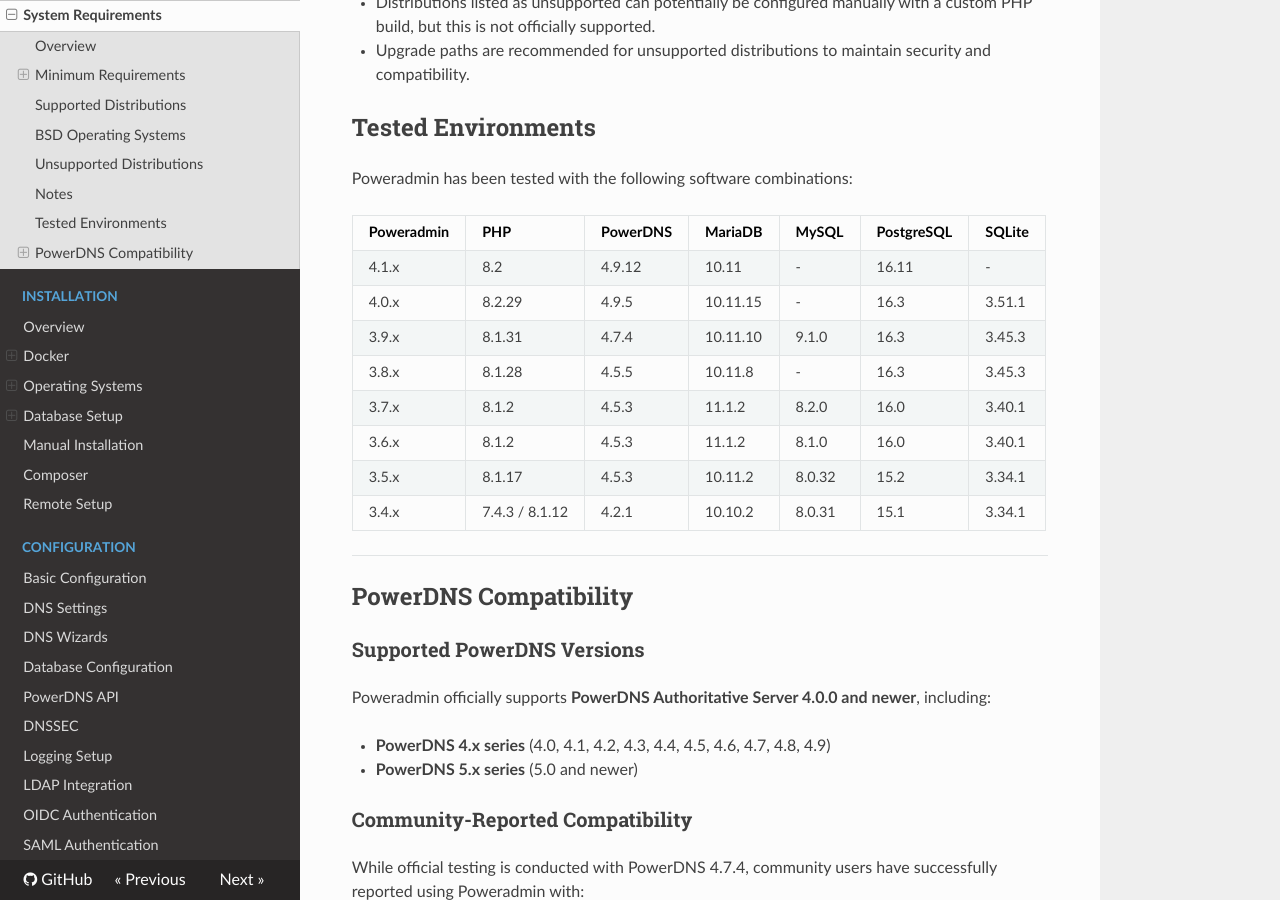
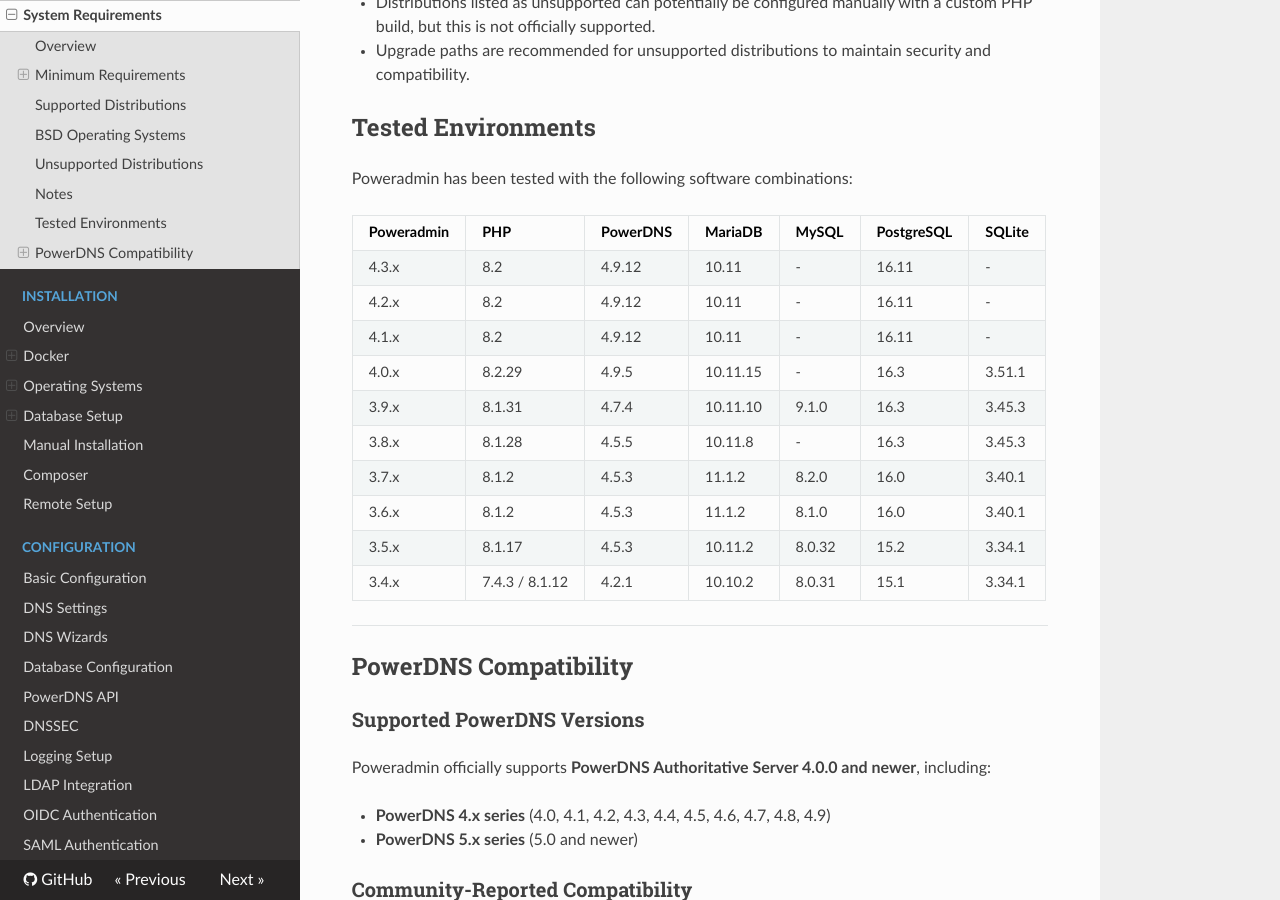
Before and after one commit to poweradmin/poweradmin-docs, an MkDocs documentation site: the page built from docs/getting-started/requirements.md, in a window 1280 px wide and 900 px high, scrolled down 2345 px. Built offline with MkDocs 1.6.1, drawn with Linux system fonts in a browser that asks for light colours; nearby versions of some CDN libraries.

```diff
--- a/docs/getting-started/requirements.md
+++ b/docs/getting-started/requirements.md
@@ -99,6 +99,8 @@ Poweradmin has been tested with the following software combinations:
 
 | Poweradmin | PHP            | PowerDNS | MariaDB  | MySQL  | PostgreSQL | SQLite |
 |------------|----------------|----------|----------|--------|------------|--------|
+| 4.3.x      | 8.2            | 4.9.12   | 10.11    | -      | 16.11      | -      |
+| 4.2.x      | 8.2            | 4.9.12   | 10.11    | -      | 16.11      | -      |
 | 4.1.x      | 8.2            | 4.9.12   | 10.11    | -      | 16.11      | -      |
 | 4.0.x      | 8.2.29         | 4.9.5    | 10.11.15 | -      | 16.3       | 3.51.1 |
 | 3.9.x      | 8.1.31         | 4.7.4    | 10.11.10 | 9.1.0  | 16.3       | 3.45.3 |
```
Also changed, not shown: docs/database/postgresql-configuration.md (+1 -1 lines).
